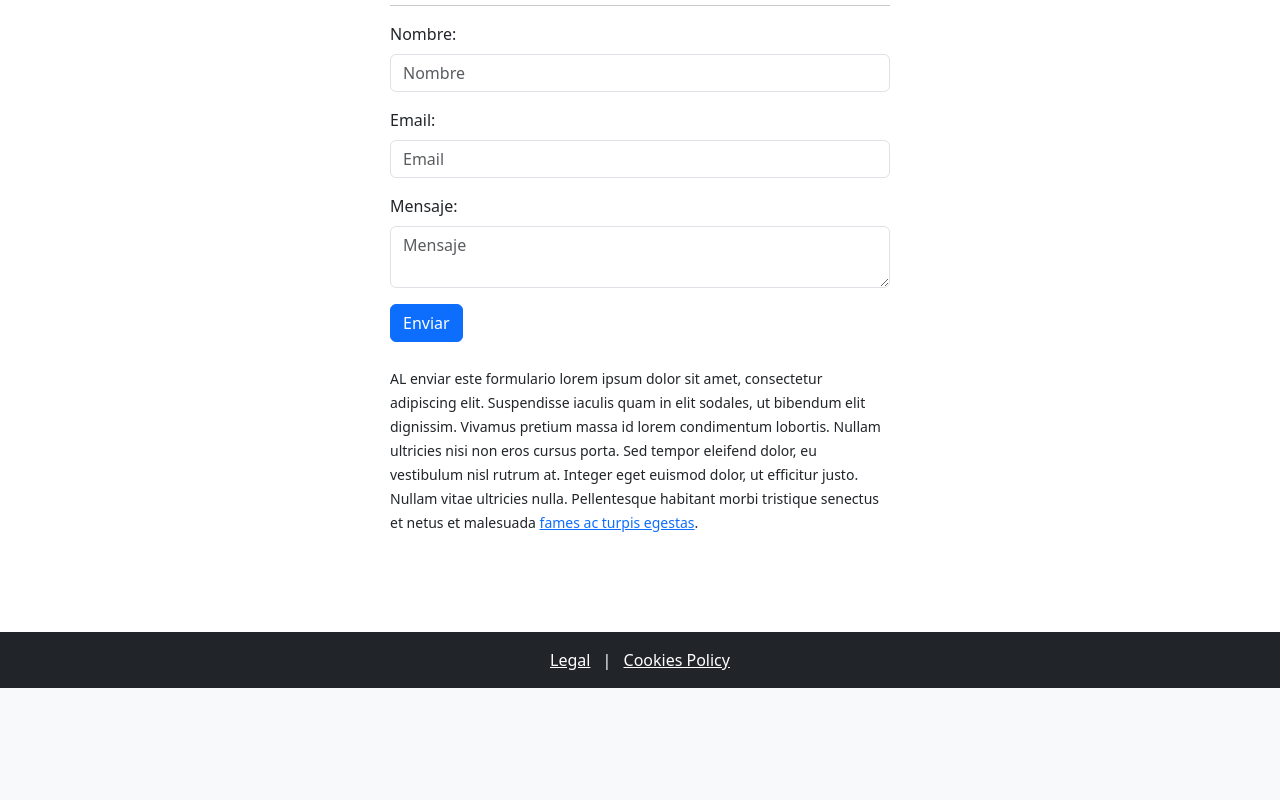
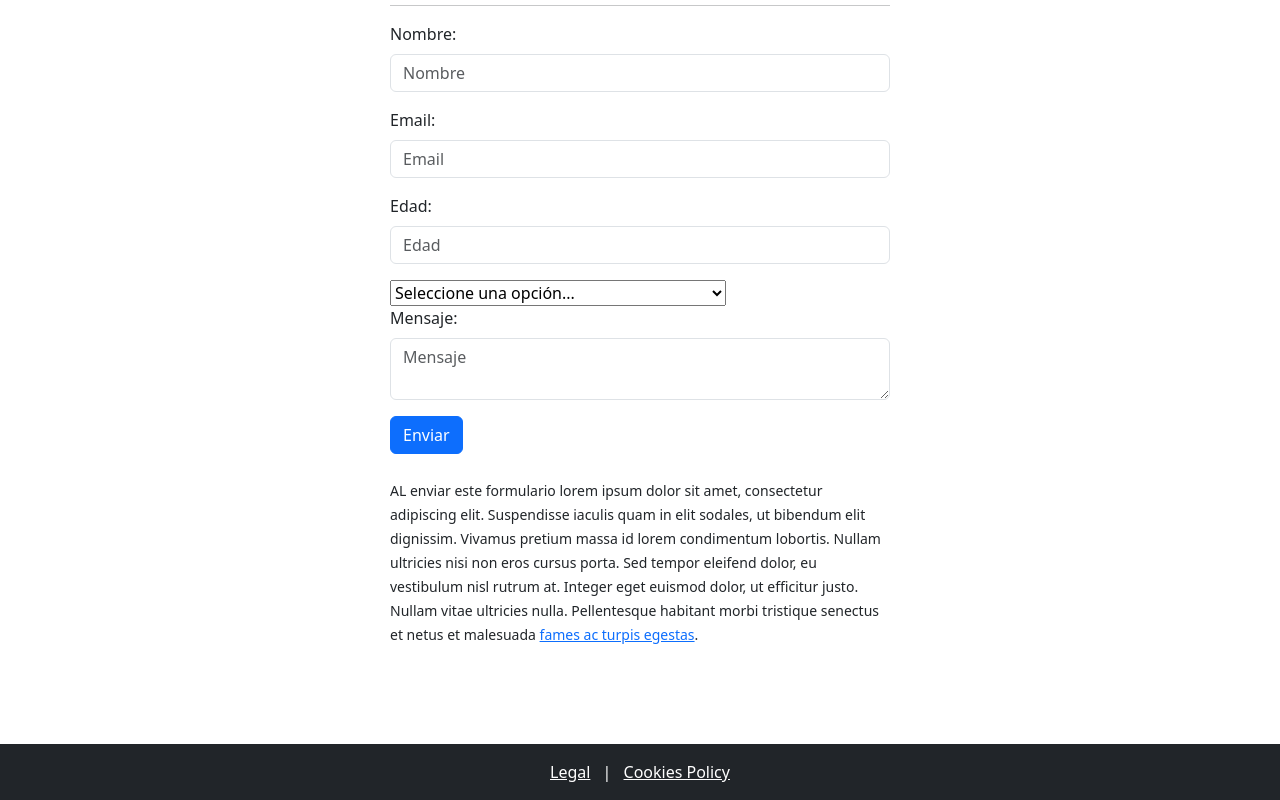
Before and after one commit to GCabreraNttData/accesibility-ok, a plain HTML site: page index.html in a window 1280 px wide. Shown: the part 2848-3648 px from the top of the page. Before the commit the page ends 3536 px from the top, so only its background shows below. Drawn offline with nearby package versions, Linux system fonts and the light colour scheme.

Commit message:
Adding form fields

```diff
--- a/index.html
+++ b/index.html
@@ -195,6 +195,47 @@
                     <input id="email" type="email" class="form-control" placeholder="Email">
                 </div>
                 <div class="mb-3">
+                    <label for="edad" class="form-label">Edad:</label>
+                    <input id="edad" type="number" class="form-control" placeholder="Edad">
+                </div>
+                <select
+                    id="education"
+                    name="education"
+                    required
+                    aria-describedby="educationHelp"
+                    aria-required="true"
+                >
+                    <!-- Placeholder: not selectable as a valid value -->
+                    <option value="" disabled selected hidden>Seleccione una opción...</option>
+
+                    <!-- Grouping helps users (and AT) scan similar options -->
+                    <optgroup label="Enseñanza obligatoria y postobligatoria">
+                    <option value="educacion-infantil">Educación Infantil</option>
+                    <option value="educacion-primaria">Educación Primaria</option>
+                    <option value="eso">Educación Secundaria Obligatoria (ESO)</option>
+                    <option value="bachillerato">Bachillerato</option>
+                    </optgroup>
+
+                    <optgroup label="Formación Profesional">
+                    <option value="fp-basica">Formación Profesional Básica (FPB)</option>
+                    <option value="fp-grado-medio">Ciclo Formativo de Grado Medio</option>
+                    <option value="fp-grado-superior">Ciclo Formativo de Grado Superior</option>
+                    <option value="certificado-profesionalidad">Certificado de Profesionalidad</option>
+                    </optgroup>
+
+                    <optgroup label="Enseñanza universitaria">
+                    <option value="grado-universitario">Grado universitario</option>
+                    <option value="master-universitario">Máster universitario</option>
+                    <option value="doctorado">Doctorado</option>
+                    </optgroup>
+
+                    <optgroup label="Enseñanzas especializadas">
+                    <option value="ensenanzas-artisticas">Enseñanzas Artísticas</option>
+                    <option value="ensenanzas-deportivas">Enseñanzas Deportivas</option>
+                    <option value="otras-formaciones">Otras formaciones</option>
+                    </optgroup>
+                </select>
+                <div class="mb-3">
                     <label for="mensaje" class="form-label">Mensaje:</label>
                     <textarea id="mensaje" class="form-control" placeholder="Mensaje"></textarea>
                 </div>
```
